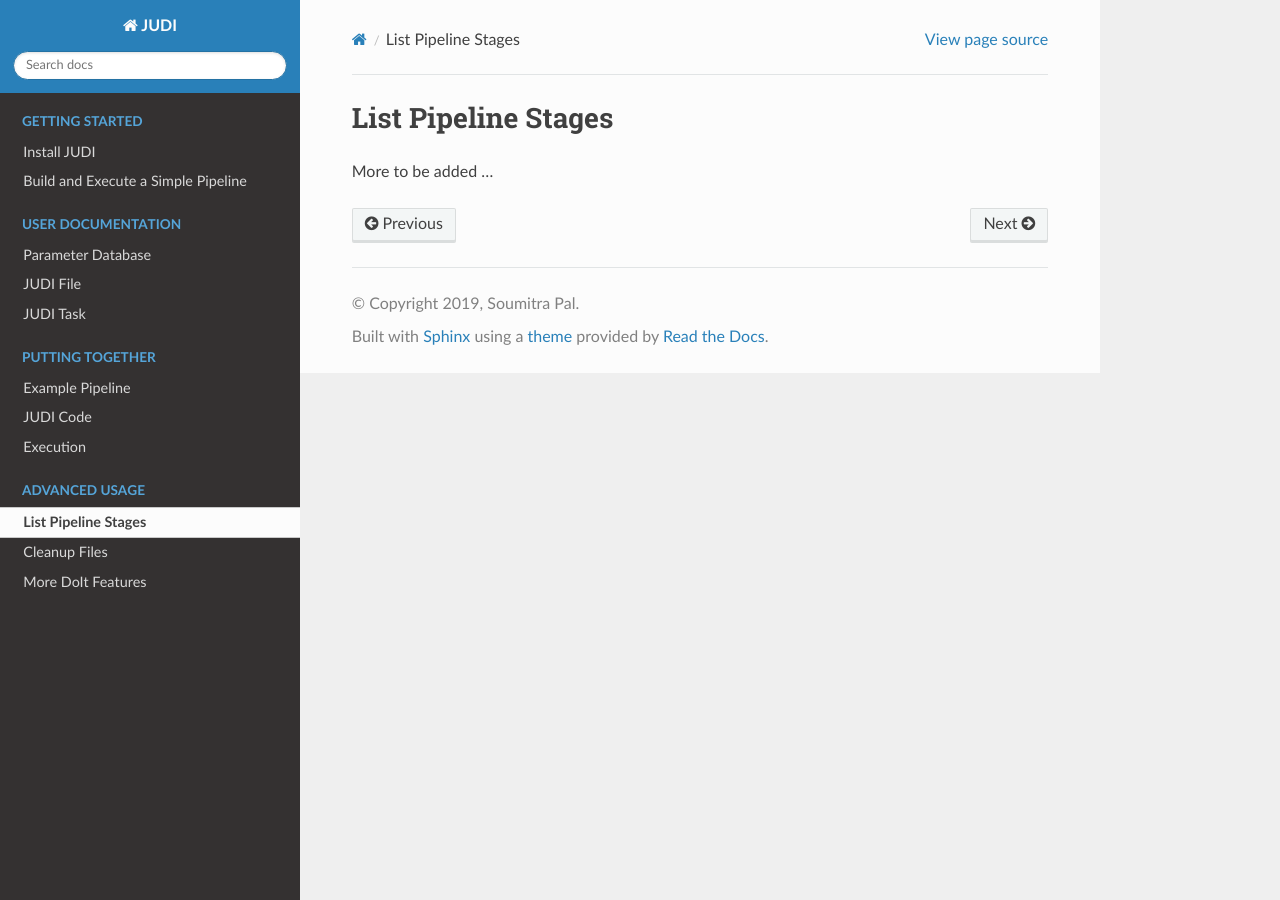
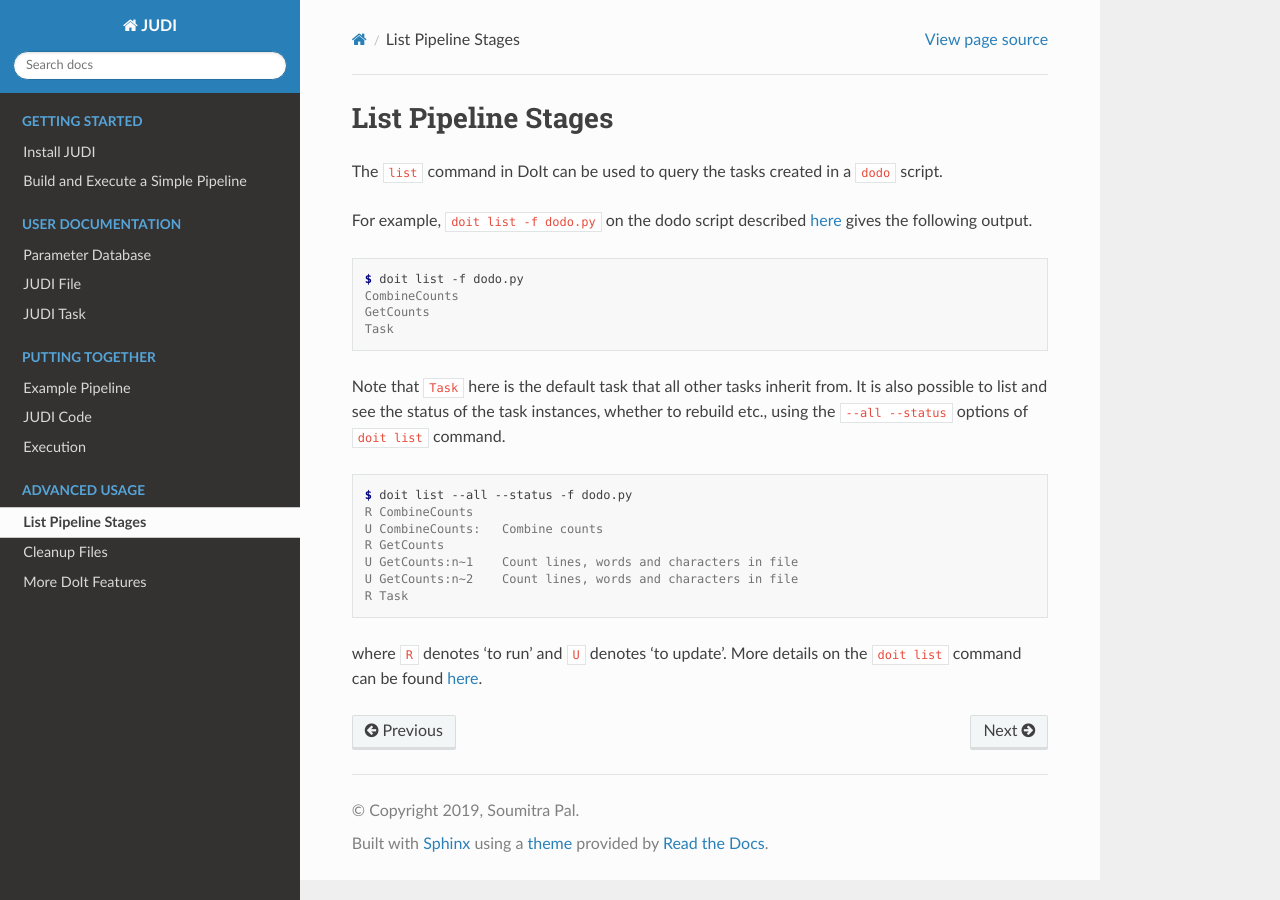
Before and after one commit to ncbi/JUDI, a Sphinx documentation site: the page built from docs/source/list-tasks.rst, in a window 1280 px wide. Built offline with Sphinx 7.4.7 and the Read the Docs theme 2.0.0, drawn with Linux system fonts in a browser that asks for light colours.

Commit message:
completed first version of the documentation

```diff
--- a/docs/source/list-tasks.rst
+++ b/docs/source/list-tasks.rst
@@ -2,7 +2,33 @@ List Pipeline Stages
 ====================
 
 .. meta::
-   :description lang=en: Get started creating software pipelines using JUDI.
+   :description lang=en: List the stages of a pipeline created using JUDI
 
+The ``list`` command in DoIt can be used to query the tasks created in a ``dodo`` script.
 
-More to be added ...
+For example, ``doit list -f dodo.py`` on the dodo script described `here <build-pipeline.html>`_
+gives the following output.
+
+.. code-block:: console
+
+   $ doit list -f dodo.py
+   CombineCounts
+   GetCounts
+   Task
+
+Note that ``Task`` here is the default task that all other tasks inherit from. It is also possible to list
+and see the status of the task instances, whether to rebuild etc., using the ``--all --status`` options
+of ``doit list`` command.
+
+.. code-block:: console
+
+   $ doit list --all --status -f dodo.py
+   R CombineCounts
+   U CombineCounts:   Combine counts
+   R GetCounts
+   U GetCounts:n~1    Count lines, words and characters in file
+   U GetCounts:n~2    Count lines, words and characters in file
+   R Task
+
+where ``R`` denotes 'to run' and ``U`` denotes 'to update'. More details on the ``doit list`` command can be
+found `here <http://pydoit.org/cmd_other.html#list>`_.
```
Also changed, not shown: docs/source/advanced.rst (+12 -2 lines), docs/source/clean-tasks.rst (+18 -2 lines).
